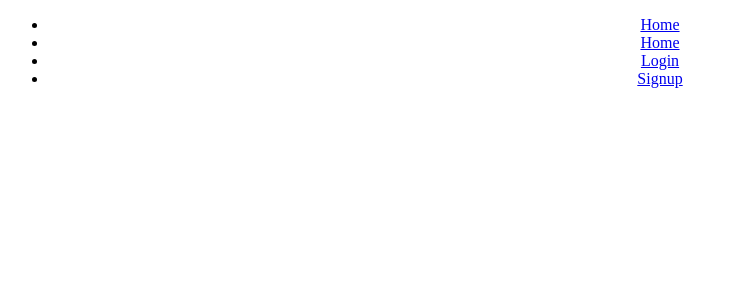
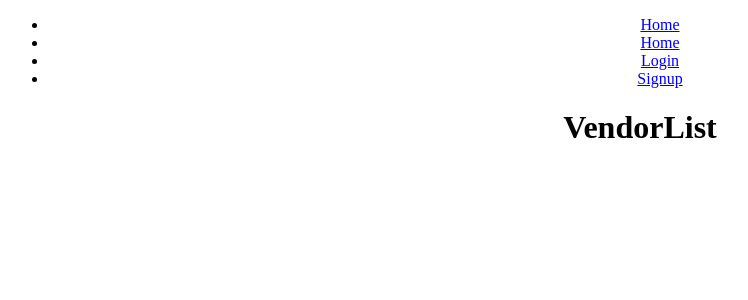
Before and after one commit to CSimoneCode/Hackathon, a React (Create React App) app: page /vendors in a window 1280 px wide. Shown: the top 300 px of the page, without its empty margins (0-748 px from the left). Built offline with nearby package versions, Linux system fonts and the light colour scheme.

Commit message:
JS3 - added vendor page
Signed-off-by: jsans24 <jsans24@gmail.com>

```diff
--- a/src/App.js
+++ b/src/App.js
@@ -4,6 +4,8 @@ import Navbar from './components/Navbar';
 import HomePage from './pages/HomePage';
 import LoginPage from './pages/LoginPage';
 import RegisterPage from './pages/RegisterPage';
+import NewEvent from './pages/NewEventPage';
+import VendorList from './pages/VendorList';
 
 function App() {
   return (
@@ -13,6 +15,8 @@ function App() {
         <Route exact path="/" component={HomePage} />
         <Route path="/login" component={LoginPage} />
         <Route path="/register" component={RegisterPage} />
+        <Route path="/events/new" component={NewEvent} />
+        <Route path="/vendors" component={VendorList} />
       </Switch>
     </div>
   );
--- /dev/null
+++ b/src/pages/NewEventPage.js
@@ -0,0 +1,11 @@
+import React from 'react';
+
+class NewEvent extends React.Component {
+  render() {
+    return(
+      <h1>new event</h1>
+    )
+  }
+}
+
+export default NewEvent;
--- /dev/null
+++ b/src/pages/VendorList.js
@@ -0,0 +1,13 @@
+import React from 'react';
+
+class VendorList extends React.Component {
+
+
+  render() {
+    return(
+      <h1>VendorList</h1>
+    )
+  }
+}
+
+export default VendorList;
```
Also changed, not shown: src/components/VendorCard.js (added, +9 -0 lines).
